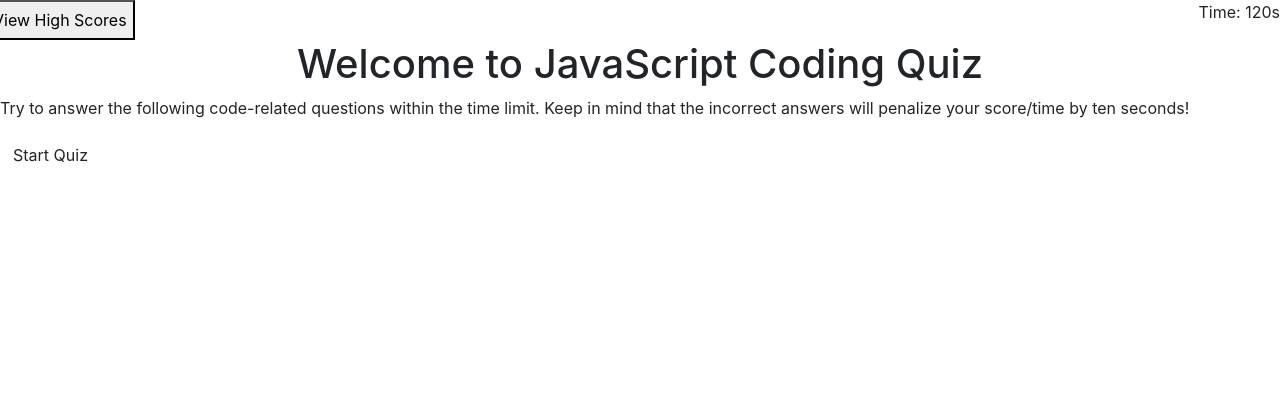
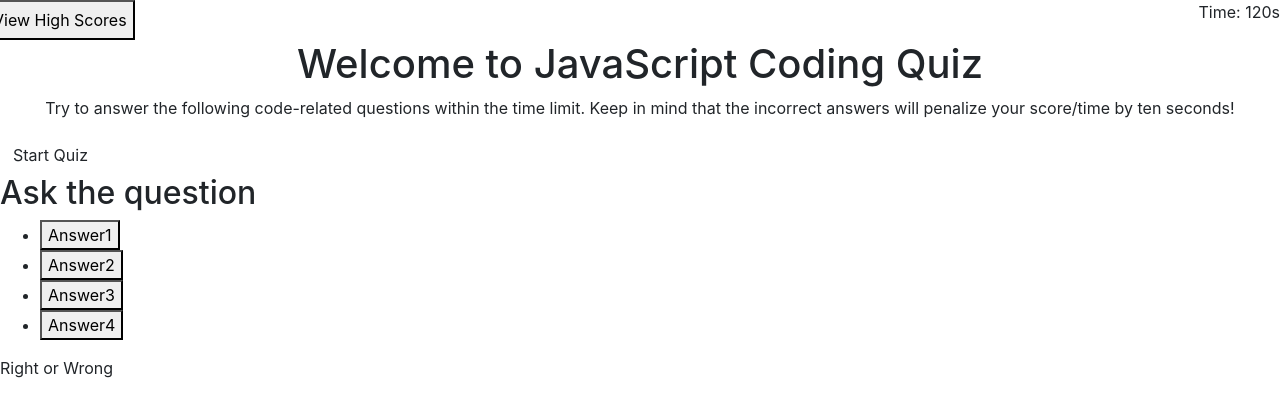
Before and after one commit to Sdott3/codequiz2, a plain HTML site: page index.html in a window 1280 px wide. Drawn offline with nearby package versions, Linux system fonts and the light colour scheme.

Commit message:
answer buttons added

```diff
--- a/index.html
+++ b/index.html
@@ -21,22 +21,43 @@
             </div>
         </header>
 
-        <main>
+        <section>
             <div>
-                <div class="quiz-intro col text-center">
-                    <h1>Welcome to JavaScript Coding Quiz</h1>
+                <div>
+                    <h1 class="quiz-intro col text-center">Welcome to JavaScript Coding Quiz</h1>
                 </div>
+
+
+
+                <div>
+                    <p class="d-flex justify-content-center text-center">
+                        Try to answer the following code-related questions within the time limit.
+                        Keep in mind that the incorrect answers will penalize your score/time by ten seconds!
+                    </p>
+
+                    <!--Start Button-->
+                    <button class="btn" id="startButton">Start Quiz</button>
+                </div>
+
             </div>
-        </main>
+        </section>
 
-         <!--Start Button-->
-        <div class = "wrapper" >
-            <p class="intro-p" class = "begin">
-                Try to answer the following code-related questions within the time limit.
-                Keep in mind that the incorrect answers will penalize your score/time by ten seconds!
-            </p>
-            <button class="btn" id="startButton">Start Quiz</button>
-        </div>
+        <section>
+            <div>
+                <!--question body-->
+                <div>
+                    <h2>Ask the question</h2>
+                    <ul>
+                        <li><button class ="choices button" id="answer_btn1" value="a">Answer1</button></li>
+                        <li><button class ="choices button" id="answer_btn2" value="b">Answer2</button></li>
+                        <li><button class ="choices button" id="answer_btn3" value="c">Answer3</button></li>
+                        <li><button class ="choices button" id="answer_btn4" value="d">Answer4</button></li>
+                    </ul>
+                    <div id="rightWrong">
+                        <p>Right or Wrong</p>
+                    </div>
+                </div>
+        </section>
 
 
         <script src="./assets/js/script.js"></script>
```
